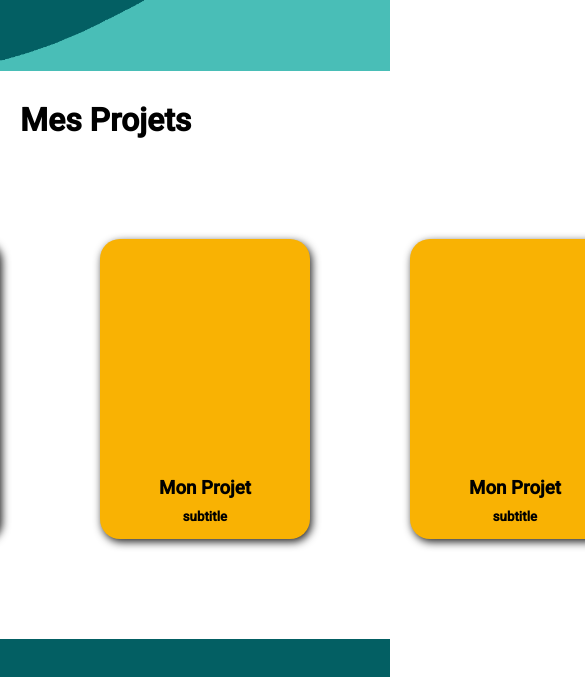
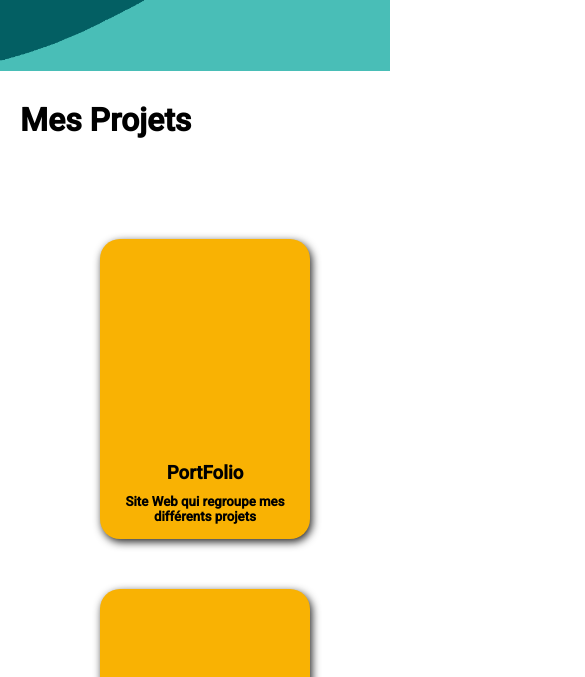
Before and after one commit to HiroFr/PortFolio, a plain HTML site: page index.html in a window 390 px wide. Shown: the part 614-1291 px from the top of the page, 585 px wide, since content can reach past the window. Drawn offline with Linux system fonts and the light colour scheme.

Commit message:
Add files via upload

```diff
--- a/style.css
+++ b/style.css
@@ -72,15 +72,11 @@ header{
 #card-parent{
     padding: 100px 20px 100px 20px;
     display: flex;
-    flex-direction: row;
     justify-content: center;
-    align-items: center;
 }
 
 #card-arround{
     display: flex;
-    flex-direction: row;
-    align-items: center;
     gap: 100px;
 }
 
@@ -105,6 +101,15 @@ header{
 
 .card-child h3, .card-child h5{
     text-align: center;
+}
+
+@media screen and (max-width : 930px){
+
+    #card-arround{
+        flex-direction: column;
+        gap: 50px;
+    }
+
 }
 
 /* A Propos de Moi */
```
